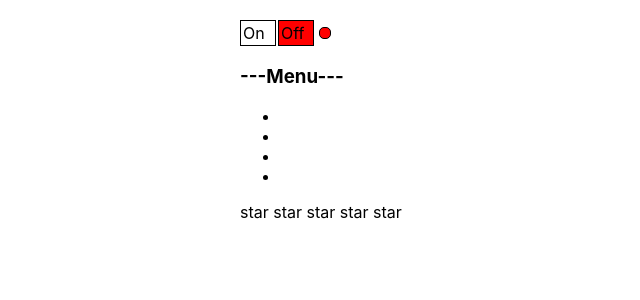
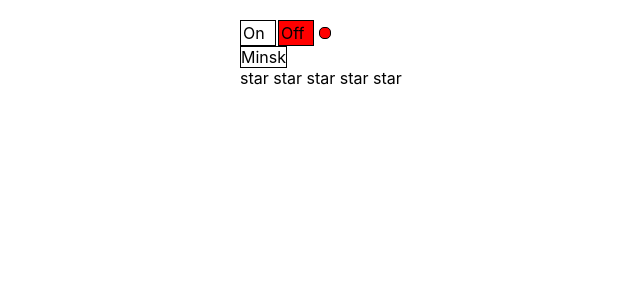
Before and after one commit to MargaritaZh/react-kobsda-kak-podrobno-dimach, a React (Create React App) app: page / in a window 1280 px wide. Shown: the top 300 px of the page, without its empty margins (100-740 px from the left). Built offline with nearby package versions, Linux system fonts and the light colour scheme.

Commit message:
lesson Storybook- Select

```diff
--- a/src/App.tsx
+++ b/src/App.tsx
@@ -1,11 +1,10 @@
 import React, {useState} from 'react';
 import './App.css'
 
-import {UncontrolledAccordion} from "./components/UncontroledAccordion/UncontrolledAccordion";
-import {UncontrolledRating} from "./components/UncontrolledRating/UncontrolledRating";
 import {Rating, RatingValueType} from "./components/Rating/Rating";
 import {Accordion} from "./components/Accordion/Accordion";
 import {OnOff} from "./components/OnOff/OnOff";
+import {Select} from "./components/Select/Select";
 
 
 function App() {
@@ -22,6 +21,11 @@
         <div className={"App"}>
 
             <OnOff onChange={setSwitchOn} on={switchOn}/>
+            <Select value={'1'} onChange={()=>{}} items={[
+                { value: '1', title: 'Minsk' },
+                { value: '2', title: 'Moscow' },
+                { value: '3', title: 'Kiev' },
+            ]}/>
 
             {/*<UnControledOnOff onChange={setSwitchOn}/> {switchOn.toString()}*/}
 
@@ -32,12 +36,12 @@
 
             {/*<UncontrolledRating />*/}
 
-            <Accordion titleValue={"Menu"}
-                       collapsed={accordionCollabsed}
-                       onChange={() => setAccordionCollabsed(!accordionCollabsed)}
-                       items={["Dimach","Valera","Artem","Victor"]}
+            {/*<Accordion titleValue={"Menu"}*/}
+            {/*           collapsed={accordionCollabsed}*/}
+            {/*           onChange={() => setAccordionCollabsed(!accordionCollabsed)}*/}
+            {/*           items={["Dimach","Valera","Artem","Victor"]}*/}
 
-            />
+            {/*/>*/}
 
             <Rating value={ratingValue} onClick={setRatingValue}/>
             {/*<Accordion titleValue={"Menu"} collapsed={false}/>*/}
--- /dev/null
+++ b/src/components/Select/Select.module.css
@@ -0,0 +1,19 @@
+.select .main {
+    border: 1px solid black;
+    display: inline-block;
+    min-height: 20px;
+    min-width: 40px;
+
+}
+
+.items {
+    position: absolute;
+    padding: 5px;
+    border: 1px black solid;
+}
+
+
+.item.selected {
+    background-color: blue;
+    color:white ;
+}
--- a/src/components/Select/Select.tsx
+++ b/src/components/Select/Select.tsx
@@ -0,0 +1,81 @@
+import styles from "./Select.module.css"
+import {useState, KeyboardEvent, useEffect} from "react";
+
+type ItemType = {
+    title: string
+    value: any
+}
+
+type SelectPropsType = {
+    value?: any
+    onChange: (value: any) => void
+    items: ItemType[]
+}
+
+export function Select(props: SelectPropsType) {
+
+    const [active, setActive] = useState(false)
+
+    const [hoveredElementValue, setHoveredElementValue] = useState(props.value)
+
+
+    const selectedItem = props.items.find(i => i.value === props.value)
+    const hoveredItem = props.items.find(i => i.value === hoveredElementValue)
+
+
+    useEffect(() => {
+        setHoveredElementValue(props.value);
+    }, [props.value])
+
+
+    const toggleItems = () => setActive(!active)
+    const onItemClick = (value: any) => {
+        props.onChange(value);
+        toggleItems();
+    }
+
+
+    const onKeyUp = (e: KeyboardEvent<HTMLDivElement>) => {
+        if (e.key === "ArrowDown" || e.key === "ArrowUp") {
+            for (let i = 0; i < props.items.length; i++) {
+                if (props.items[i].value === hoveredElementValue) {
+                    const pretendentElement = e.key === "ArrowDown" ? props.items[i + 1] : props.items[i - 1]
+                    if (pretendentElement) {
+                        props.onChange(pretendentElement.value);
+                        return;
+                    }
+                }
+            }
+            if (!selectedItem) {
+                props.onChange(props.items[0].value);
+            }
+
+        }
+
+        if (e.key === "Enter" || e.key === "Escape") {
+            setActive(false)
+        }
+    }
+
+    return (
+        <>
+            <div className={styles.select} onKeyUp={onKeyUp} tabIndex={0}>
+                <span className={styles.main} onClick={toggleItems}>
+                    {selectedItem && selectedItem.title}</span>
+                {
+                    active &&
+                    <div className={styles.items}>
+                        {props.items.map(i => <div
+                            onMouseEnter={() => setHoveredElementValue(i.value)}
+                            className={styles.item + " " + (hoveredItem === i ? styles.selected : "")}
+                            key={i.value}
+                            onClick={() => onItemClick(i.value)}
+                        >{i.title}</div>)}
+                    </div>
+                }
+            </div>
+        </>
+
+    )
+
+}
```
Also changed, not shown: 1 other file (tests, documents, lock files or other folders).
